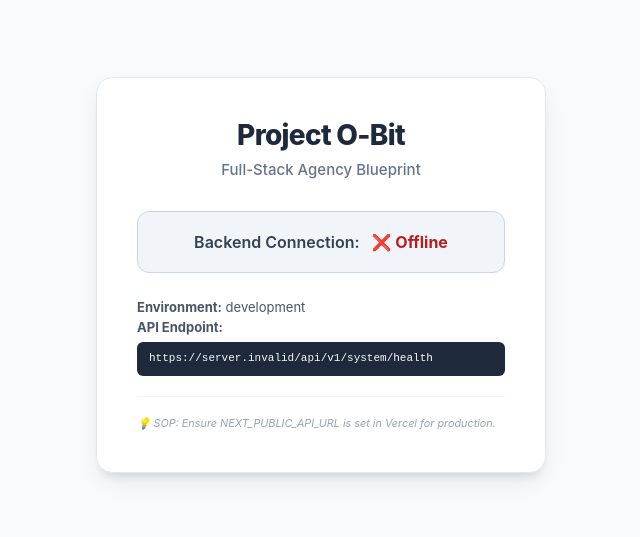
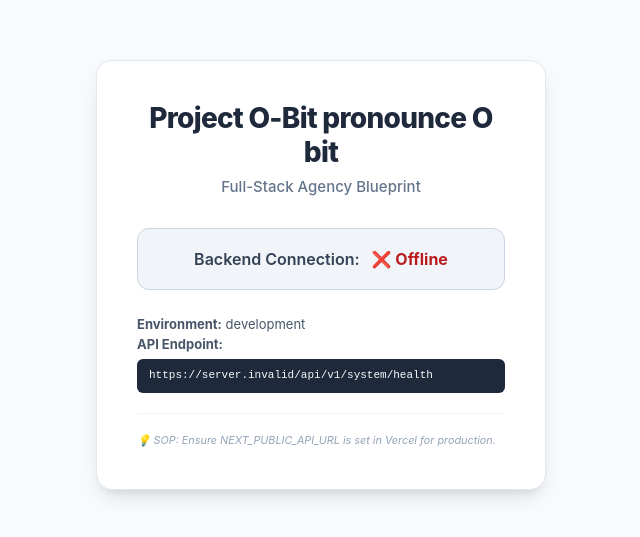
Before and after one commit to Mr-DMoll/koveral-template, a Next.js app in the folder apps/web/: page / in a window 1280 px wide. Shown: the part 125-662 px from the top of the page, without its empty margins (319-959 px from the left). Built offline with nearby package versions, Linux system fonts and the light colour scheme; no server answers.

Commit message:
feat: align o-bit api with agency blueprint (modular swagger + advanced cors)

```diff
--- a/apps/web/app/page.tsx
+++ b/apps/web/app/page.tsx
@@ -45,7 +45,7 @@ export default function LandingPage() {
     <main style={styles.container}>
       <div style={styles.card}>
         <header>
-          <h1 style={styles.title}>Project O-Bit</h1>
+          <h1 style={styles.title}>Project O-Bit pronounce O bit</h1>
           <p style={styles.subtitle}>Full-Stack Agency Blueprint</p>
         </header>
 
```
